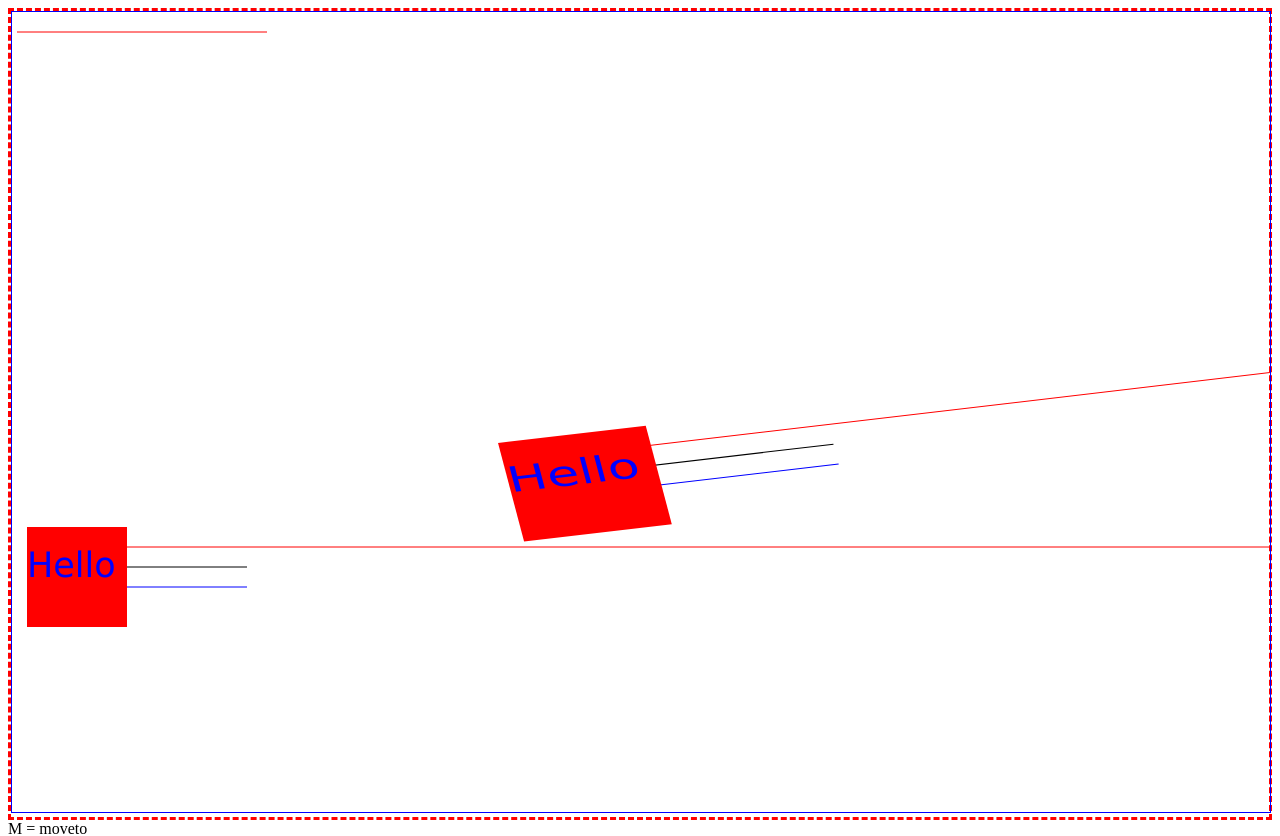
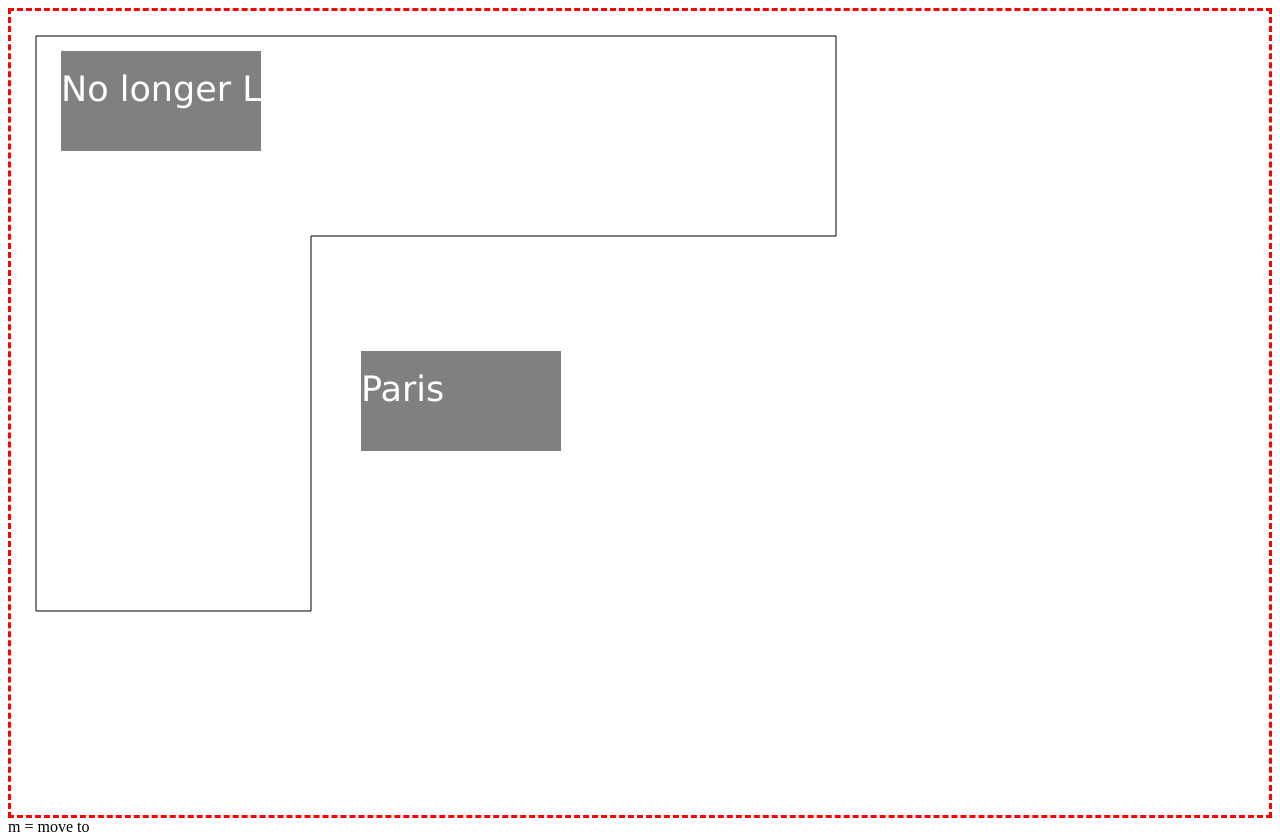
Before and after one commit to Muzietto/webpack-tests, a website built with webpack: page reload-that-svg/src/index.html in a window 1280 px wide. Shown: the top 836 px of the page. Built offline with nearby package versions, Linux system fonts and the light colour scheme.

Commit message:
completed the sample svg page

```diff
--- a/reload-that-svg/src/index.html
+++ b/reload-that-svg/src/index.html
@@ -10,38 +10,48 @@
 <body>
 
 <div id="main">
-  <svg height="800" width="100%" style="border: 1px solid blue;">
+  <svg height="800" width="100%">
 
     <defs>
       <g id="room_group" data-name="Room Group" fill="none">
-        <path stroke="red" d="M5 20 l1415 0" />
-        <path stroke="black" d="M5 40 l215 0" />
-        <path stroke="blue" d="M5 60 l215 0" />
-        <rect x="0" y="0" width="100" height="100" fill="red"></rect>
-        <text x="0" y="50" font-family="Verdana" font-size="35" fill="blue">Hello</text>
+        <rect x="0" y="0" width="200" height="100" fill="grey"></rect>
       </g>
     </defs>
 
-    <g fill="none">
-      <path stroke="red" d="M5 20 l250 0" />
+    <g id="office" fill="none">
+      <path stroke="black" d="m25 25 l800 0 l0 200 H300 V600 H25 Z" />
     </g>
     <!-- Symbol Usage (http://frontendbabel.info/articles/svg-grouping-and-reusing-elements/) -->
-    <use xlink:href="#room_group" x="15" y="515"/>
-    <!-- Using the symbol again, flipping horizontally -->
-    <use xlink:href="#room_group" x="100" y="435" transform="translate(225 20) scale(1.5,1) rotate(-10)"/>
+    <!-- also https://stackoverflow.com/questions/1422238/svg-about-using-defs-and-use-with-variable-text-values -->
+    <g id="london" transform="translate(50 40)">
+      <use xlink:href="#room_group" />
+      <text x="0"
+            y="50"
+            font-family="Verdana"
+            font-size="35"
+            fill="white">London</text>
+    </g>
+    <g id="paris" transform="translate(350 340)">
+      <use xlink:href="#room_group" />
+      <text x="0"
+            y="50"
+            font-family="Verdana"
+            font-size="35"
+            fill="white">Paris</text>
+    </g>
 
   </svg>
 </div>
 
-M = moveto<br/>
-L = lineto<br/>
-H = horizontal lineto<br/>
-V = vertical lineto<br/>
+m = move to<br/>
+l = line to<br/>
+H = horizontal line to<br/>
+V = vertical line to<br/>
 C = curveto<br/>
 S = smooth curveto<br/>
 Q = quadratic Bézier curve<br/>
 T = smooth quadratic Bézier curveto<br/>
 A = elliptical Arc<br/>
-Z = closepath <br/>
+Z = close path <br/>
 </body>
 </html>
--- a/reload-that-svg/src/index.js
+++ b/reload-that-svg/src/index.js
@@ -5,3 +5,12 @@ console.log('got it');
 $('#main').css({
   border: '3px dashed red',
 });
+
+setTimeout(() => {
+  $('#london text').text('No longer London');
+},1000);
+
+// if we want to manipulate svg elements we gotta load https://github.com/kbwood/svg
+setTimeout(() => {
+  $('#paris').css({ border: '3px solid red' });
+},2000);
```
